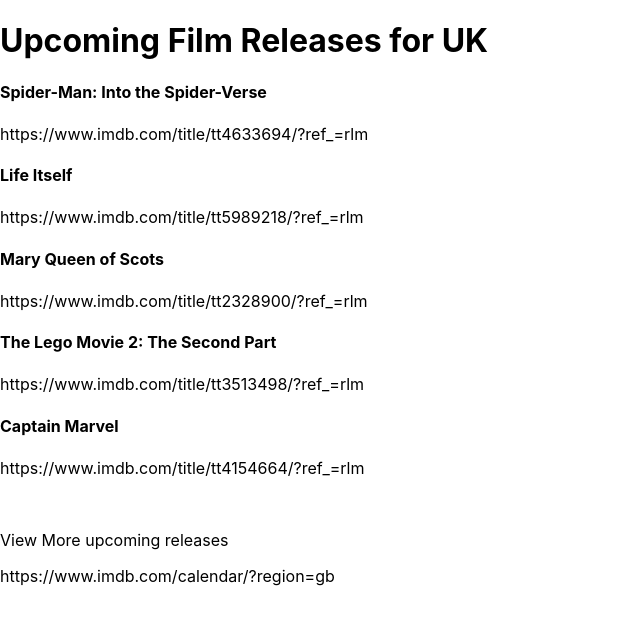
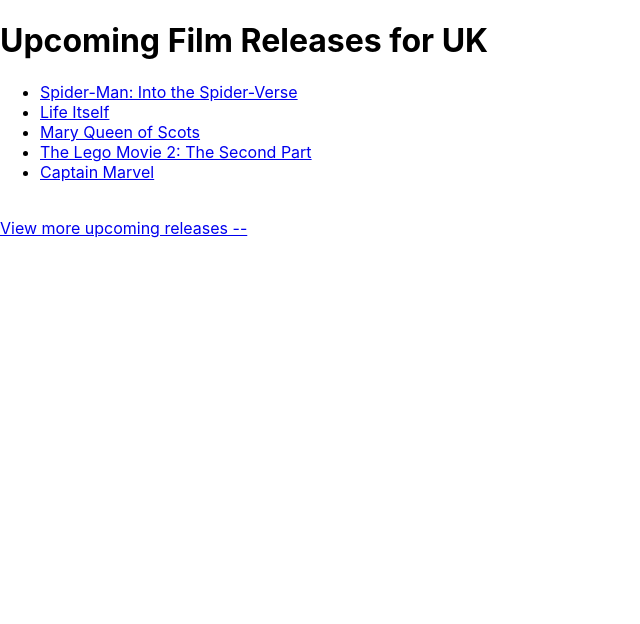
Before and after one commit to klamb95/react_web_app_films_homework, a React (Create React App) app: page / in a window 1280 px wide. Shown: the top 624 px of the page, without its empty margins (0-640 px from the left). Built offline with nearby package versions, Linux system fonts and the light colour scheme.

Commit message:
site working

```diff
--- a/src/components/Film.js
+++ b/src/components/Film.js
@@ -1,11 +1,11 @@
 import React from 'react';
 
-const Film = ({name, url, children}) => {
+const Film = ({film}) => {
     return(
         <>
-        <h4>{name}</h4>
-        <h5>{url}</h5>
-        <p>{children}</p>
+       <li>
+           <a href={film.url}>{film.name}</a>
+       </li>
         </>
     )
 };
--- a/src/components/FilmList.js
+++ b/src/components/FilmList.js
@@ -4,13 +4,15 @@
 const FilmList = ({films}) => {
     const filmNodes = films.map(film =>{
         return(
-            <Film name={film.name} key={film.id}>{film.url}</Film>
+            <Film film={film} key={film.id}></Film>
         )
     })
 
     return(
         <>
-        {filmNodes}
+        <ul>
+            {filmNodes}
+        </ul>
         </>
     )
 
--- a/src/components/MoreUpcomingReleases.js
+++ b/src/components/MoreUpcomingReleases.js
@@ -3,8 +3,7 @@
 const MoreUpComingReleases = () => {
     return(
         <>
-        <p>View More upcoming releases</p>
-        <p>https://www.imdb.com/calendar/?region=gb</p>
+        <a href="http://www.imdb.com/calendar/?region=gb">View more upcoming releases --</a>
         </>
     )
 };
```
